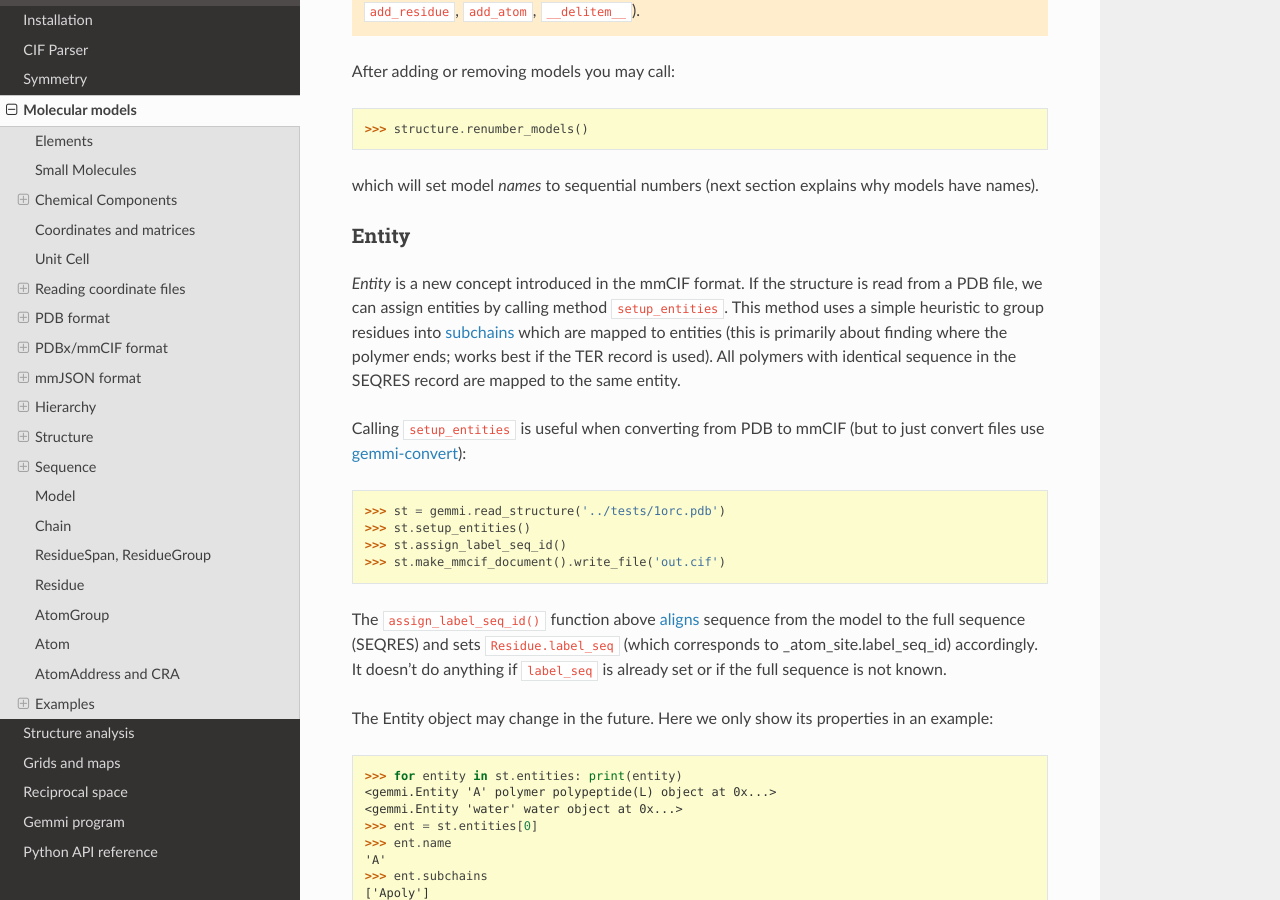
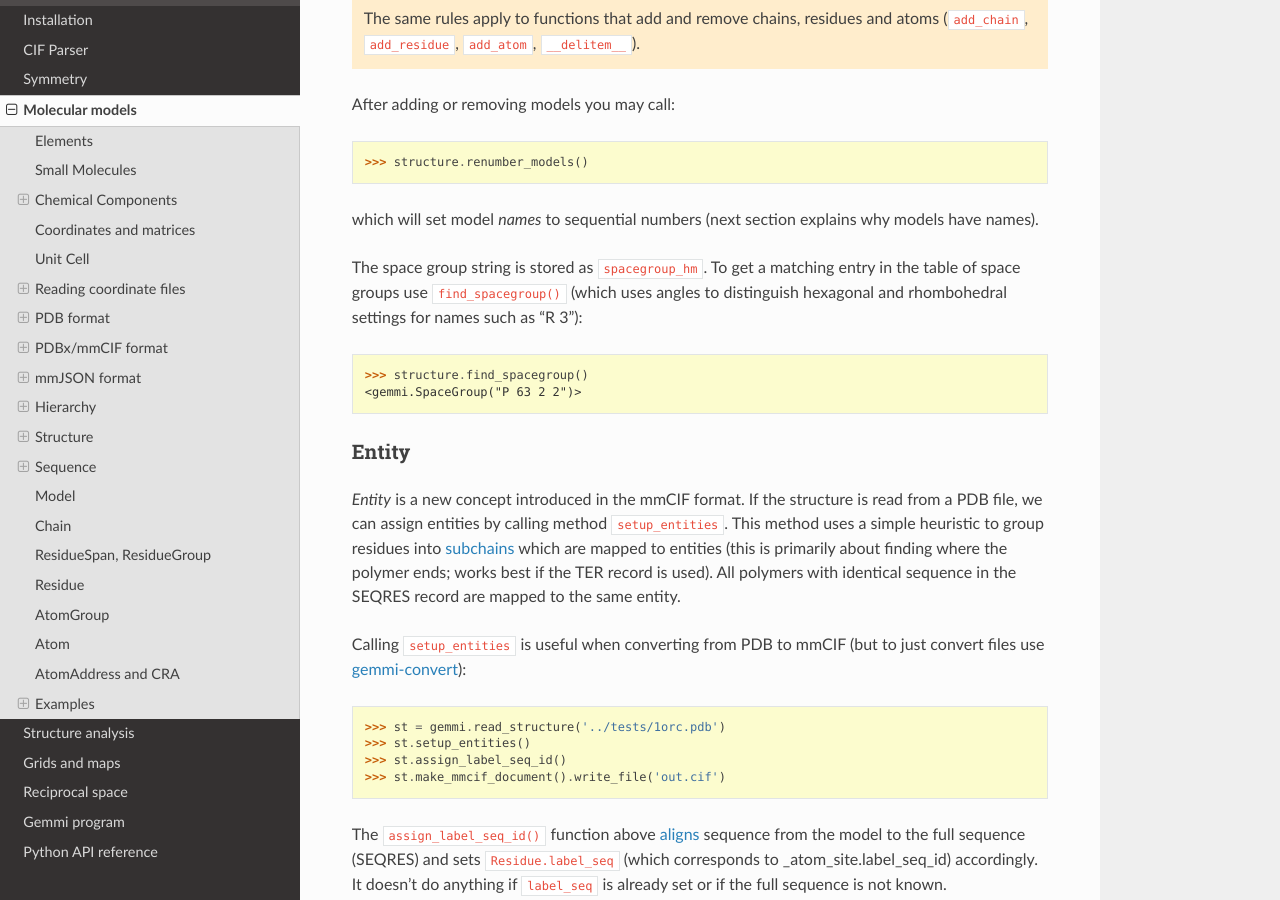
Before and after one commit to project-gemmi/gemmi, a Sphinx documentation site: the page built from docs/mol.rst, in a window 1280 px wide and 900 px high, scrolled down 27114 px. Built offline with Sphinx 7.4.7 and the Read the Docs theme 2.0.0, drawn with Linux system fonts in a browser that asks for light colours; some of the changed text lies outside the part shown.

Commit message:
python bindings to find_spacegroup()

```diff
--- a/docs/mol.rst
+++ b/docs/mol.rst
@@ -96,6 +96,8 @@ together with the unit cell and symmetry.
     4.358
     >>> SiC.spacegroup_hm
     'F -4 3 m'
+    >>> SiC.find_spacegroup()
+    <gemmi.SpaceGroup("F -4 3 m")>
     >>> SiC.sites
     [<gemmi.SmallStructure.Site Si1>, <gemmi.SmallStructure.Site C1>]
     >>> len(SiC.get_all_unit_cell_sites())
@@ -1523,6 +1525,16 @@ After adding or removing models you may call:
 which will set model *names* to sequential numbers (next section
 explains why models have names).
 
+The space group string is stored as ``spacegroup_hm``.
+To get a matching entry in the table of space groups use ``find_spacegroup()``
+(which uses angles to distinguish hexagonal and rhombohedral settings
+for names such as "R 3"):
+
+.. doctest::
+
+  >>> structure.find_spacegroup()
+  <gemmi.SpaceGroup("P 63 2 2")>
+
 Entity
 ------
 
```
Also changed, not shown: 2 other files.
